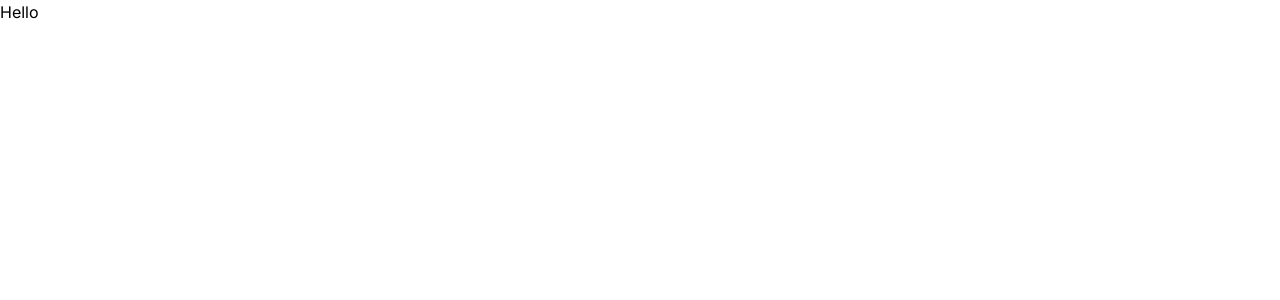
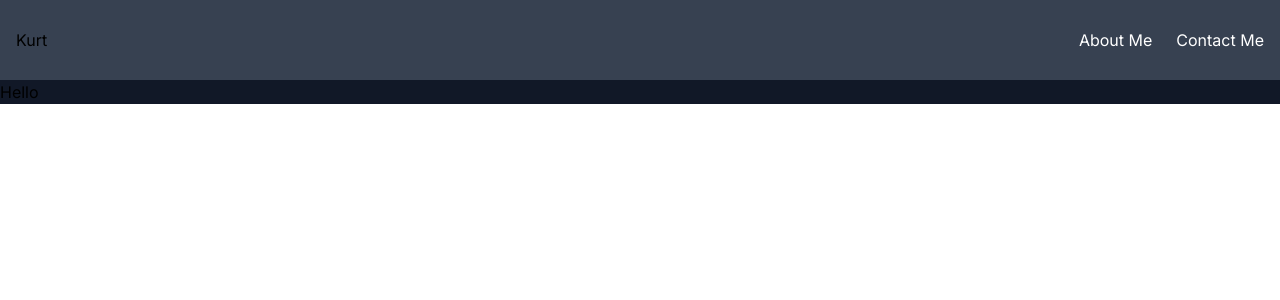
Before and after one commit to Hintful/personal-web, a Next.js app: page / in a window 1280 px wide. Shown: the top 300 px of the page. Built offline with nearby package versions, Linux system fonts and the light colour scheme.

Commit message:
Add navbar to layout

```diff
--- /dev/null
+++ b/src/app/components/navigation/navbar/Logo.js
@@ -0,0 +1,7 @@
+const Logo = () => {
+    return ( <div>
+        Kurt
+    </div> );
+}
+
+export default Logo;
--- a/src/app/components/navigation/navbar/index.js
+++ b/src/app/components/navigation/navbar/Navbar.js
@@ -1,13 +1,12 @@
 import Link from "next/link";
+import Logo from "./Logo";
 
 const Navbar = () => {
     return (
         <div className="w-full h-20 bg-gray-700 sticky top-0">
             <div className="container mx-auto px-4 h-full">
                 <div className="flex justify-between items-center h-full">
-                    <div>
-                        Hello
-                    </div>
+                    <Logo />
                     <ul className="hidden md:flex gap-x-6 text-white">
                         <li>
                             <Link href="/about">
--- a/src/app/layout.js
+++ b/src/app/layout.js
@@ -1,17 +1,21 @@
 import { Inter } from 'next/font/google'
 import './globals.css'
+import Navbar from './components/navigation/navbar/Navbar'
 
 const inter = Inter({ subsets: ['latin'] })
 
 export const metadata = {
-  title: 'Create Next App',
-  description: 'Generated by create next app',
+  title: 'Kurt Choi',
+  description: 'Welcome to Kurt\'s website',
 }
 
 export default function RootLayout({ children }) {
   return (
     <html lang="en">
-      <body className={inter.className}>{children}</body>
+      <body className={inter.className}>
+        <Navbar />
+        {children}
+      </body>
     </html>
   )
 }
--- a/src/app/page.js
+++ b/src/app/page.js
@@ -1,6 +1,6 @@
-export default function Home({ children, router }) {
+export default function Home() {
   return (
-    <div>
+    <div className="bg-gray-900">
       Hello
     </div>
   )
```
